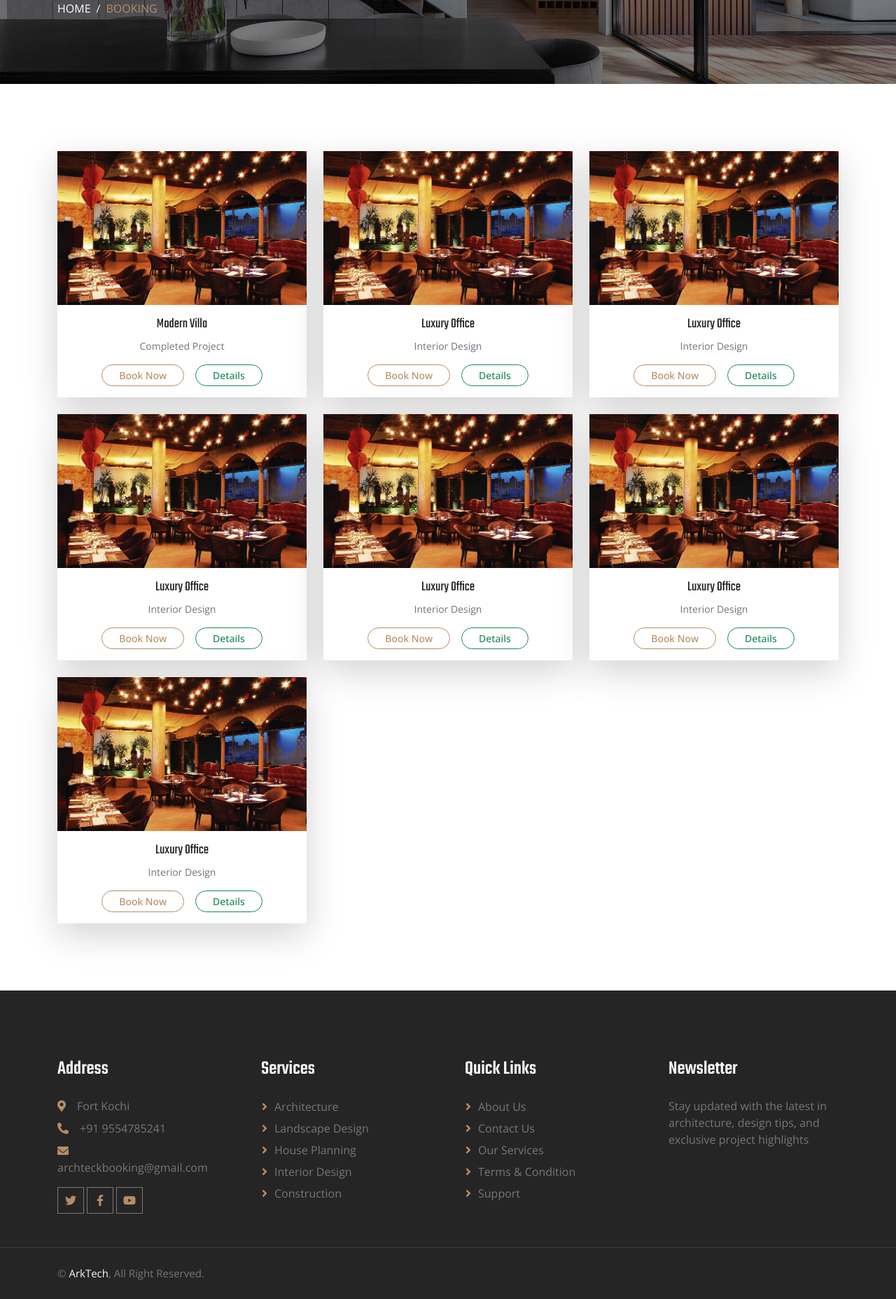
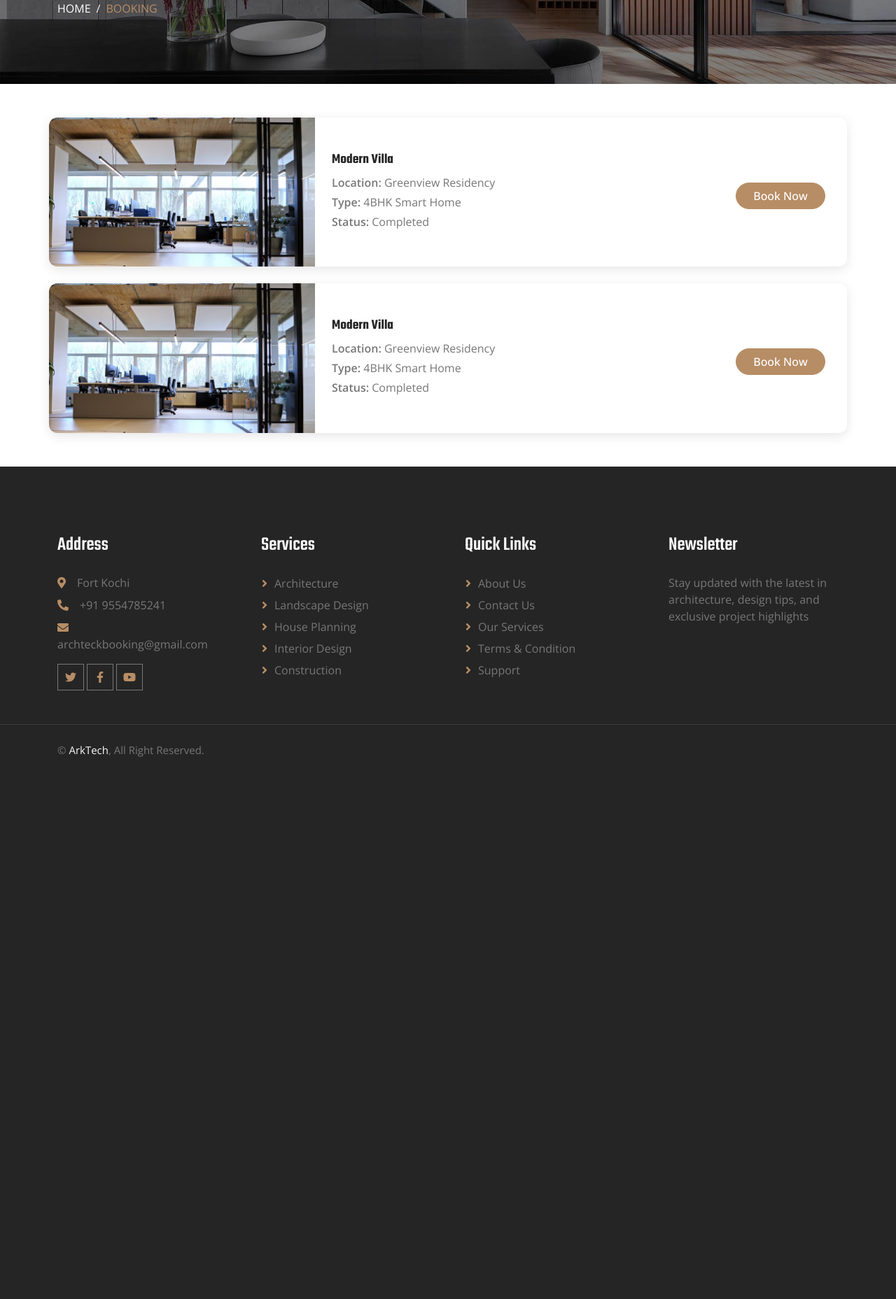
Before and after one commit to FineCactus/ArkTeckh, a PHP site: page /booking.php in a window 1280 px wide. Shown: the part 342-2199 px from the top of the page at 70% size. After the commit the page ends 1424 px from the top, so only its background shows below. Run offline with PHP 8.4, Linux system fonts and the light colour scheme; some libraries are stand-ins or nearby versions.

Commit message:
created booking page

```diff
--- a/Index Page/booking.php
+++ b/Index Page/booking.php
@@ -1,5 +1,4 @@
 <?php include('header.php');?>
-
 <link href="css/booking.css" rel="stylesheet">
 
     <!-- Page Header Start -->
@@ -15,121 +14,57 @@
         </div>
     </div>
     <!-- Page Header End -->
+    <div class="container my-4">
+  <div class="row project-card align-items-center">
 
-    <div class="container py-5">
-  <div class="row g-4">
-    <!-- Card 1 -->
-    <div class="col-md-4">
-      <div class="card project-card border-0 shadow-lg rounded-4 h-100">
-        <img src="img/project-3.jpg" class="card-img-top rounded-top-4 project-img" alt="Project 1">
-        <div class="card-body text-center">
-          <h5 class="card-title fw-semibold">Modern Villa</h5>
-          <p class="text-secondary small mb-3">Completed Project</p>
-          <div class="d-flex justify-content-center gap-3">
-            <a href="#" class="btn btn-outline-primary btn-sm rounded-pill px-4">Book Now</a>
-            <a href="#" class="btn btn-outline-success btn-sm rounded-pill px-4">Details</a>
-          </div>
-        </div>
-      </div>
+    <!-- Left: Image -->
+    <div class="col-md-4 p-0">
+      <img src="img/project-1.jpg" alt="Project Image" class="img-fluid project-img">
     </div>
 
-    <!-- Card 2 -->
-    <div class="col-md-4">
-      <div class="card project-card border-0 shadow-lg rounded-4 h-100">
-        <img src="img/project-3.jpg" class="card-img-top rounded-top-4 project-img" alt="Project 2">
-        <div class="card-body text-center">
-          <h5 class="card-title fw-semibold">Luxury Office</h5>
-          <p class="text-secondary small mb-3">Interior Design</p>
-          <div class="d-flex justify-content-center gap-3">
-            <a href="#" class="btn btn-outline-primary btn-sm rounded-pill px-4">Book Now</a>
-            <a href="#" class="btn btn-outline-success btn-sm rounded-pill px-4">Details</a>
-          </div>
-        </div>
-      </div>
+    <!-- Middle: Details -->
+    <div class="col-md-6 p-4">
+      <h5 class="fw-bold mb-2">Modern Villa</h5>
+      <p class="mb-1"><strong>Location:</strong> Greenview Residency</p>
+      <p class="mb-1"><strong>Type:</strong> 4BHK Smart Home</p>
+      <p class="mb-1"><strong>Status:</strong> Completed</p>
     </div>
 
-    <div class="col-md-4">
-      <div class="card project-card border-0 shadow-lg rounded-4 h-100">
-        <img src="img/project-3.jpg" class="card-img-top rounded-top-4 project-img" alt="Project 2">
-        <div class="card-body text-center">
-          <h5 class="card-title fw-semibold">Luxury Office</h5>
-          <p class="text-secondary small mb-3">Interior Design</p>
-          <div class="d-flex justify-content-center gap-3">
-            <a href="#" class="btn btn-outline-primary btn-sm rounded-pill px-4">Book Now</a>
-            <a href="#" class="btn btn-outline-success btn-sm rounded-pill px-4">Details</a>
-          </div>
-        </div>
-      </div>
+    <!-- Right: Button -->
+    <div class="col-md-2 text-center">
+      <button class="btn btn-primary px-4 rounded-pill book-btn">Book Now</button>
     </div>
 
-    <div class="col-md-4">
-      <div class="card project-card border-0 shadow-lg rounded-4 h-100">
-        <img src="img/project-3.jpg" class="card-img-top rounded-top-4 project-img" alt="Project 2">
-        <div class="card-body text-center">
-          <h5 class="card-title fw-semibold">Luxury Office</h5>
-          <p class="text-secondary small mb-3">Interior Design</p>
-          <div class="d-flex justify-content-center gap-3">
-            <a href="#" class="btn btn-outline-primary btn-sm rounded-pill px-4">Book Now</a>
-            <a href="#" class="btn btn-outline-success btn-sm rounded-pill px-4">Details</a>
-          </div>
-        </div>
-      </div>
-    </div>
-
-    <div class="col-md-4">
-      <div class="card project-card border-0 shadow-lg rounded-4 h-100">
-        <img src="img/project-3.jpg" class="card-img-top rounded-top-4 project-img" alt="Project 2">
-        <div class="card-body text-center">
-          <h5 class="card-title fw-semibold">Luxury Office</h5>
-          <p class="text-secondary small mb-3">Interior Design</p>
-          <div class="d-flex justify-content-center gap-3">
-            <a href="#" class="btn btn-outline-primary btn-sm rounded-pill px-4">Book Now</a>
-            <a href="#" class="btn btn-outline-success btn-sm rounded-pill px-4">Details</a>
-          </div>
-        </div>
-      </div>
-    </div>
-
-    <div class="col-md-4">
-      <div class="card project-card border-0 shadow-lg rounded-4 h-100">
-        <img src="img/project-3.jpg" class="card-img-top rounded-top-4 project-img" alt="Project 2">
-        <div class="card-body text-center">
-          <h5 class="card-title fw-semibold">Luxury Office</h5>
-          <p class="text-secondary small mb-3">Interior Design</p>
-          <div class="d-flex justify-content-center gap-3">
-            <a href="#" class="btn btn-outline-primary btn-sm rounded-pill px-4">Book Now</a>
-            <a href="#" class="btn btn-outline-success btn-sm rounded-pill px-4">Details</a>
-          </div>
-        </div>
-      </div>
-    </div>
-
-    <div class="col-md-4">
-      <div class="card project-card border-0 shadow-lg rounded-4 h-100">
-        <img src="img/project-3.jpg" class="card-img-top rounded-top-4 project-img" alt="Project 2">
-        <div class="card-body text-center">
-          <h5 class="card-title fw-semibold">Luxury Office</h5>
-          <p class="text-secondary small mb-3">Interior Design</p>
-          <div class="d-flex justify-content-center gap-3">
-            <a href="#" class="btn btn-outline-primary btn-sm rounded-pill px-4">Book Now</a>
-            <a href="#" class="btn btn-outline-success btn-sm rounded-pill px-4">Details</a>
-          </div>
-        </div>
-      </div>
-    </div>
-    <!-- Add more cards similarly... -->
 
   </div>
 </div>
 
-    <!-- Add more cards similarly... -->
+<div class="container my-4">
+  <div class="row project-card align-items-center">
 
-  </div>
-</div>
+    <!-- Left: Image -->
+    <div class="col-md-4 p-0">
+      <img src="img/project-1.jpg" alt="Project Image" class="img-fluid project-img">
+    </div>
+
+    <!-- Middle: Details -->
+    <div class="col-md-6 p-4">
+      <h5 class="fw-bold mb-2">Modern Villa</h5>
+      <p class="mb-1"><strong>Location:</strong> Greenview Residency</p>
+      <p class="mb-1"><strong>Type:</strong> 4BHK Smart Home</p>
+      <p class="mb-1"><strong>Status:</strong> Completed</p>
+    </div>
+
+    <!-- Right: Button -->
+    <div class="col-md-2 text-center">
+      <button class="btn btn-primary px-4 rounded-pill book-btn">Book Now</button>
+    </div>
 
 
   </div>
 </div>
 
 
+<script src="js/booking.js"></script>
+
 <?php include('footer.php');?>
--- a/Index Page/css/booking.css
+++ b/Index Page/css/booking.css
@@ -1,14 +1,22 @@
 .project-card {
-    transition: transform 0.3s ease, box-shadow 0.3s ease;
-    background: #ffffff;
+  border-radius: 12px;
+  box-shadow: 0 4px 16px rgba(0, 0, 0, 0.1);
+  background-color: #fff;
+  overflow: hidden;
+  transition: all 0.3s ease;
 }
 
 .project-card:hover {
-    transform: translateY(-8px);
-    box-shadow: 0 12px 24px rgba(0, 0, 0, 0.15);
+  transform: translateY(-5px);
+  box-shadow: 0 6px 20px rgba(0, 0, 0, 0.15);
 }
 
 .project-img {
-    height: 220px;
+  height: 100%;
+  width: 100%;
   object-fit: cover;
 }
+
+.book-btn {
+  margin-top: 10px;
+}
--- /dev/null
+++ b/Index Page/js/booking.js
@@ -0,0 +1,9 @@
+document.addEventListener("DOMContentLoaded", function () {
+    const bookButtons = document.querySelectorAll(".book-btn");
+
+    bookButtons.forEach(btn => {
+      btn.addEventListener("click", function () {
+        alert("Appointment booked for this project!");
+      });
+    });
+  });
```
Lines whose indentation alone changed are shown as unchanged.
